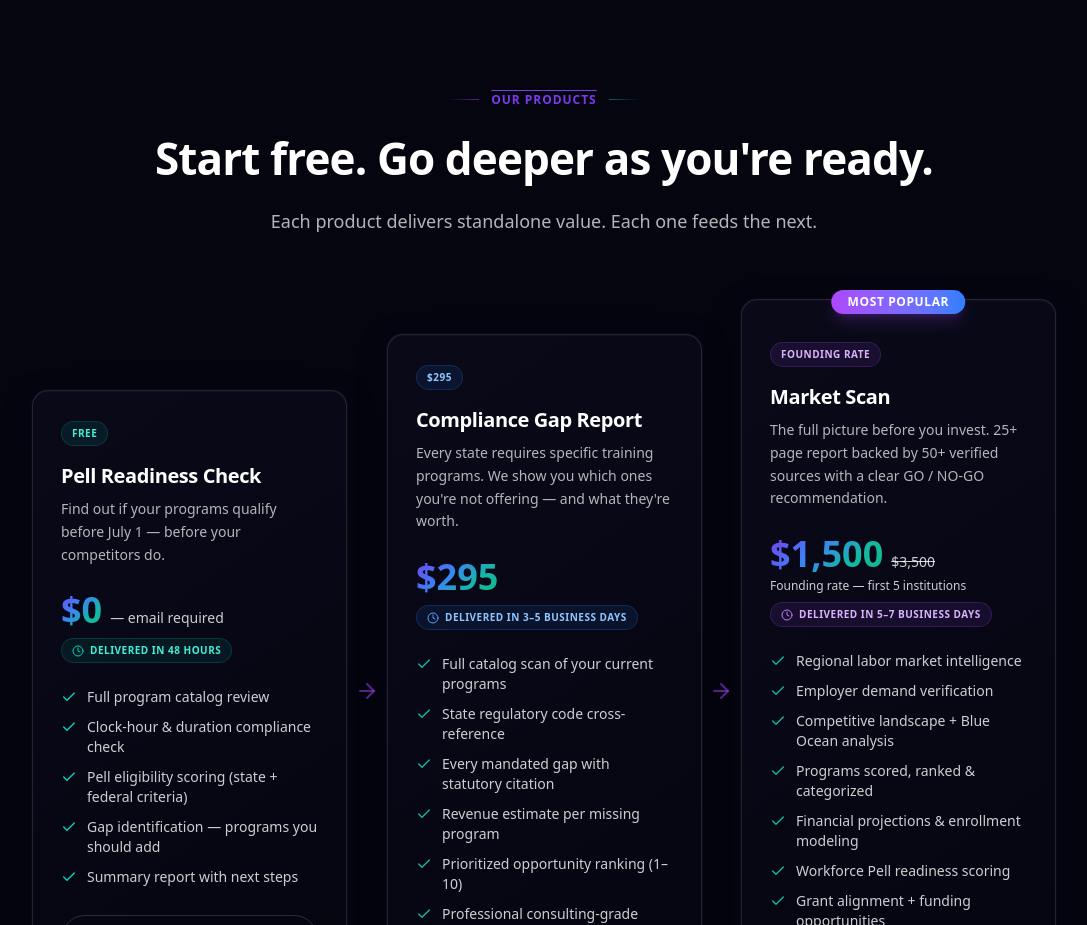
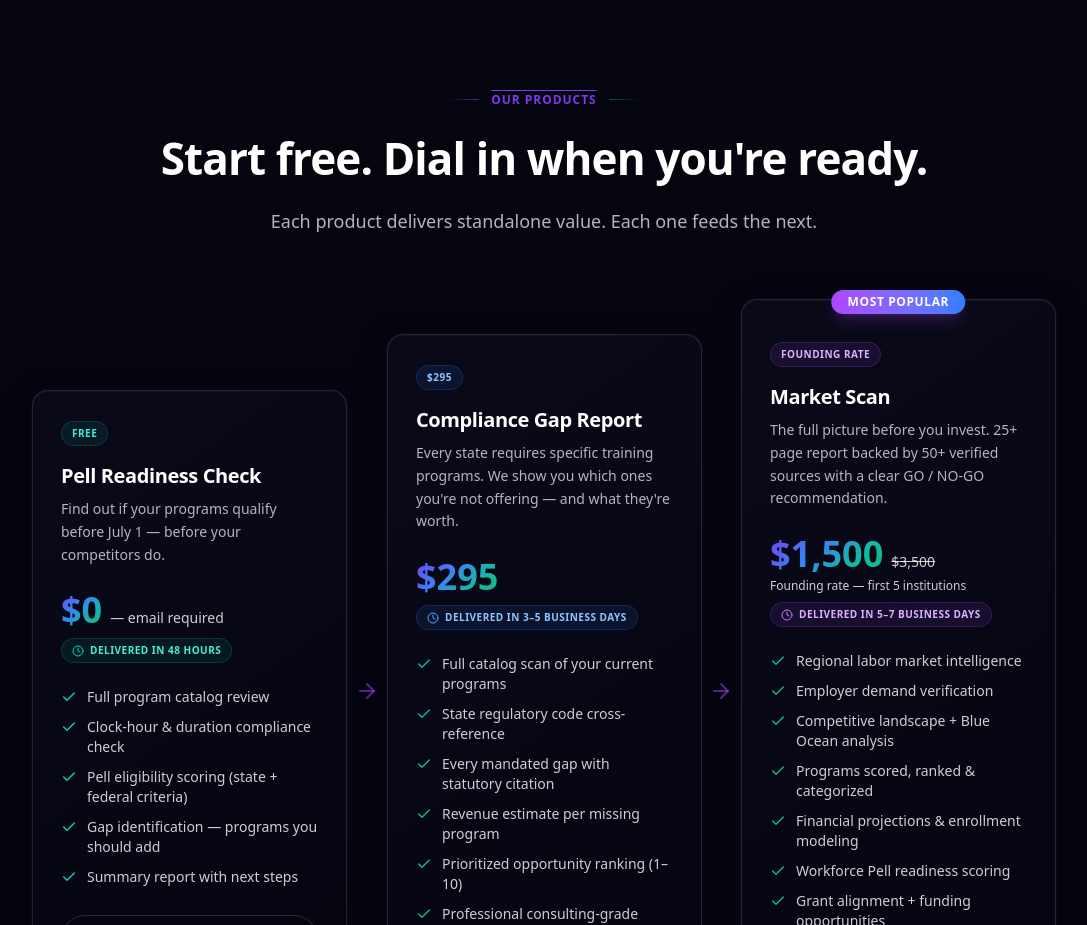
Before and after one commit to wspanic201/workforce-intelligence, a Next.js app: page / in a window 1280 px wide. Shown: the part 1040-1965 px from the top of the page, without its empty margins (96-1183 px from the left). Built offline with nearby package versions, Linux system fonts and the light colour scheme.

Commit message:
Copy: 'Go deeper' → 'Dial in when you're ready'

```diff
--- a/app/page.tsx
+++ b/app/page.tsx
@@ -527,7 +527,7 @@ export default function HomePage() {
               className="font-heading font-bold text-white"
               style={{ fontSize: 'clamp(1.75rem, 3vw + 0.5rem, 2.75rem)' }}
             >
-              Start free. Go deeper as you&apos;re ready.
+              Start free. Dial in when you&apos;re ready.
             </h2>
           </AnimateOnScroll>
           <AnimateOnScroll variant="fade-up" delay={200} className="text-center mb-16">
```
